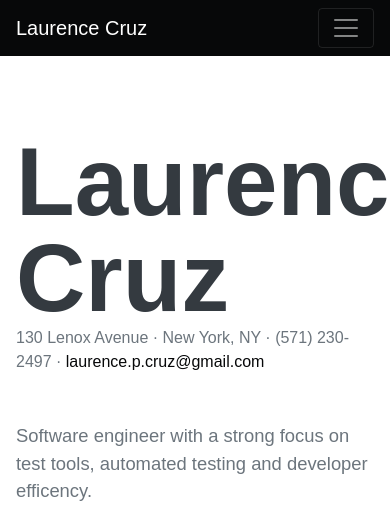
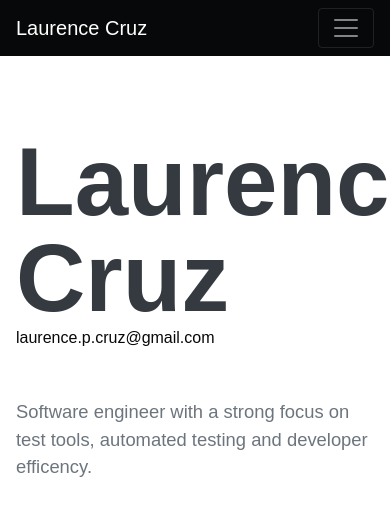
Before and after one commit to lpcruz/resume, a website: page public/index.html in a window 390 px wide. Shown: the top 507 px of the page. Drawn offline with nearby package versions, Linux system fonts and the light colour scheme; a web font is replaced by a local one.

Commit message:
chore: Remove address and phone number

```diff
--- a/public/index.html
+++ b/public/index.html
@@ -39,7 +39,7 @@
       <section class="resume-section" id="about">
         <div class="resume-section-content">
           <h1 class="mb-0">Laurence<span class="text-primary"> Cruz</span></h1>
-          <div class="subheading mb-5">130 Lenox Avenue · New York, NY · (571) 230-2497 · <a href="mailto:laurence.p.cruz@gmail.com">laurence.p.cruz@gmail.com</a></div>
+          <div class="subheading mb-5"><a href="mailto:laurence.p.cruz@gmail.com">laurence.p.cruz@gmail.com</a></div>
           <p class="lead mb-5">Software engineer with a strong focus on test tools, automated testing and developer efficency.</p>
           <div class="social-icons">
             <a class="social-icon" href="https://www.linkedin.com/in/laurence-cruz-74853a22/"><i class="fab fa-linkedin-in"></i></a><a class="social-icon" href="https://www.github.com/lpcruz"><i class="fab fa-github"></i></a><a class="social-icon" href="https://twitter.com/laurencepcruz"><i class="fab fa-twitter"></i></a>
```
